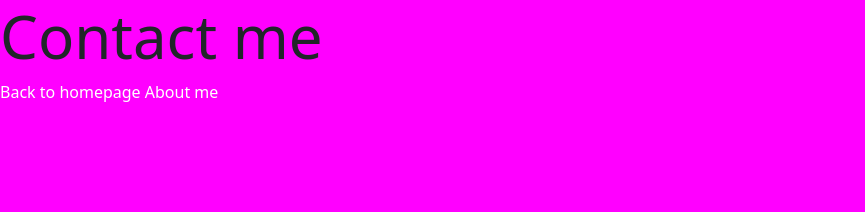
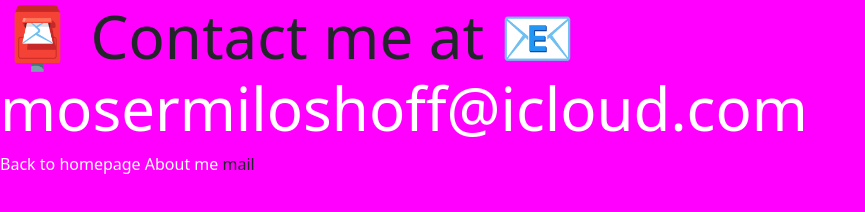
Before and after one commit to sjmoser/croissant, a plain HTML site: page contact.html in a window 1280 px wide. Shown: the whole page, without its empty margins (0-865 px from the left). Drawn offline with nearby package versions, Linux system fonts and the light colour scheme.

Commit message:
Added email to contact page

```diff
--- a/contact.html
+++ b/contact.html
@@ -14,8 +14,9 @@
     <link rel="stylesheet" href="src/style.css" />
   </head>
   <body>
-    <h1>Contact me</h1>
+    <h1>📮  Contact me at 📧  <a href="mailto:mosermiloshoff@icloud.com">mosermiloshoff@icloud.com</a></h1>
     <a href="/index.html">Back to homepage</a>
     <a href="/photo.html">About me</a>
+    mail
   </body>
 </html>
```
